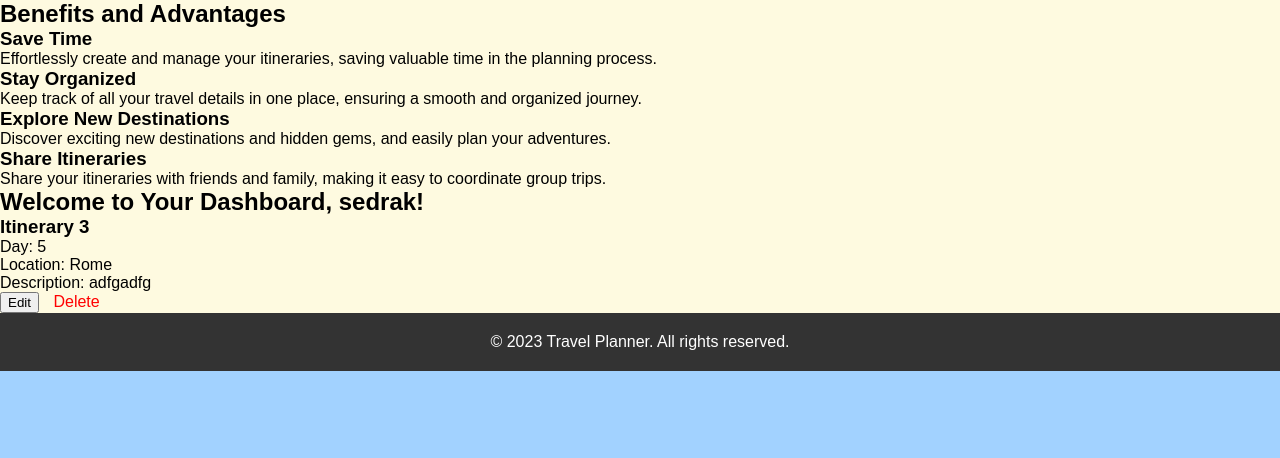
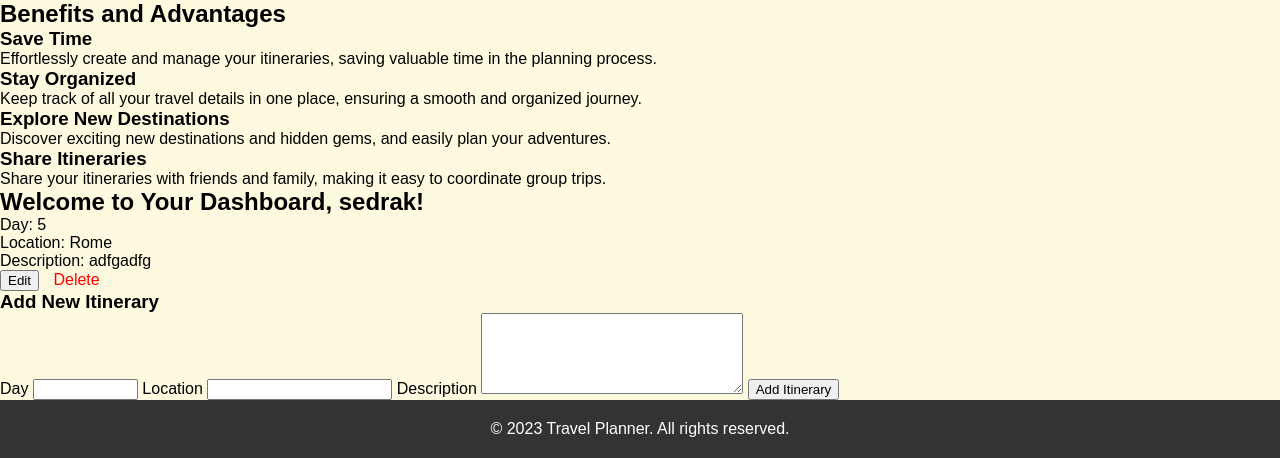
Before and after one commit to sedrakb1/Sedrakb1_TravelPlanner, a Flask app: page /dashboard in a window 1280 px wide. Shown: the part 641-1099 px from the top of the page. Before the commit the page ends 1012 px from the top, so only its background shows below. Run offline with Flask 3, Linux system fonts and the light colour scheme; a user stored in the database is signed in; data comes from the database, SQL or seed files in the repository; both versions use the stored data as it was after the commit.

Commit message:
Working version with edit and delete buttons and update itinarary and add button

```diff
--- a/main.py
+++ b/main.py
@@ -112,6 +112,26 @@ def delete_itinerary(id):
         flash('Itinerary deleted successfully!', 'success')
     return redirect(url_for('dashboard'))
 
+@app.route('/update_itinerary', methods=['POST'])
+def update_itinerary():
+    if request.method == 'POST':
+        itinerary_id = request.form.get('itinerary_id')
+        updated_itinerary = Itinerary.query.get(itinerary_id)
+
+        if updated_itinerary:
+            updated_itinerary.day = request.form.get('day')
+            updated_itinerary.location = request.form.get('location')
+            updated_itinerary.description = request.form.get('description')
+
+            db.session.commit()
+            flash('Itinerary updated successfully!', 'success')
+
+    return redirect(url_for('dashboard'))
+
+
+
+
+
 if __name__ == '__main__':
     with app.app_context():
         db.create_all()
--- a/templates/dashboard.html
+++ b/templates/dashboard.html
@@ -7,7 +7,7 @@
         <!-- Display itineraries and edit forms -->
         {% for itinerary in itineraries %}
             <div class="itinerary">
-                <h3>Itinerary {{ itinerary.id }}</h3>
+                <!-- Display itinerary details -->
                 <p>Day: {{ itinerary.day }}</p>
                 <p>Location: {{ itinerary.location }}</p>
                 <p>Description: {{ itinerary.description }}</p>
@@ -22,14 +22,26 @@
                 <form class="edit-form" id="edit-form-{{ itinerary.id }}" style="display: none" method="POST">
                     {{ form.hidden_tag() }}
                     <input type="hidden" name="itinerary_id" value="{{ itinerary.id }}">
-                    {{ form.day.label }} {{ form.day(size=10) }}
-                    {{ form.location.label }} {{ form.location(size=20) }}
+                    {{ form.day.label }} {{ form.day(size=10, value=itinerary.day) }}
+                    {{ form.location.label }} {{ form.location(size=20, value=itinerary.location) }}
                     {{ form.description.label }} {{ form.description(cols=30, rows=5) }}
+                    <textarea name="description">{{ itinerary.description }}</textarea>
                     <button type="submit">Update</button>
                 </form>
             </div>
         {% endfor %}
 
+        <!-- Add New Itinerary Form -->
+        <h3>Add New Itinerary</h3>
+        <form method="POST">
+            {{ form.hidden_tag() }}
+            {{ form.day.label }} {{ form.day(size=10) }}
+            {{ form.location.label }} {{ form.location(size=20) }}
+            {{ form.description.label }} {{ form.description(cols=30, rows=5) }}
+            <button type="submit">Add Itinerary</button>
+        </form>
+
+<!-- ... -->
 <script>
 document.addEventListener('DOMContentLoaded', function() {
     const editButtons = document.querySelectorAll('.edit-button');
@@ -45,8 +57,31 @@
             }
         });
     });
+
+    const editForms = document.querySelectorAll('.edit-form');
+
+    editForms.forEach(form => {
+        form.addEventListener('submit', async (event) => {
+            event.preventDefault();
+            const formData = new FormData(form);
+            const response = await fetch('/update_itinerary', {
+                method: 'POST',
+                body: formData,
+            });
+
+            // Handle response and update UI if needed
+            if (response.ok) {
+                // Reload the page to reflect the changes
+                window.location.reload();
+            } else {
+                // Handle errors or display a message to the user
+            }
+        });
+    });
 });
 </script>
+<!-- ... -->
+
 
     {% else %}
         <p>You need to be logged in to access the dashboard.</p>
```
Also changed, not shown: instance/site.db. Lines whose indentation alone changed are shown as unchanged.
